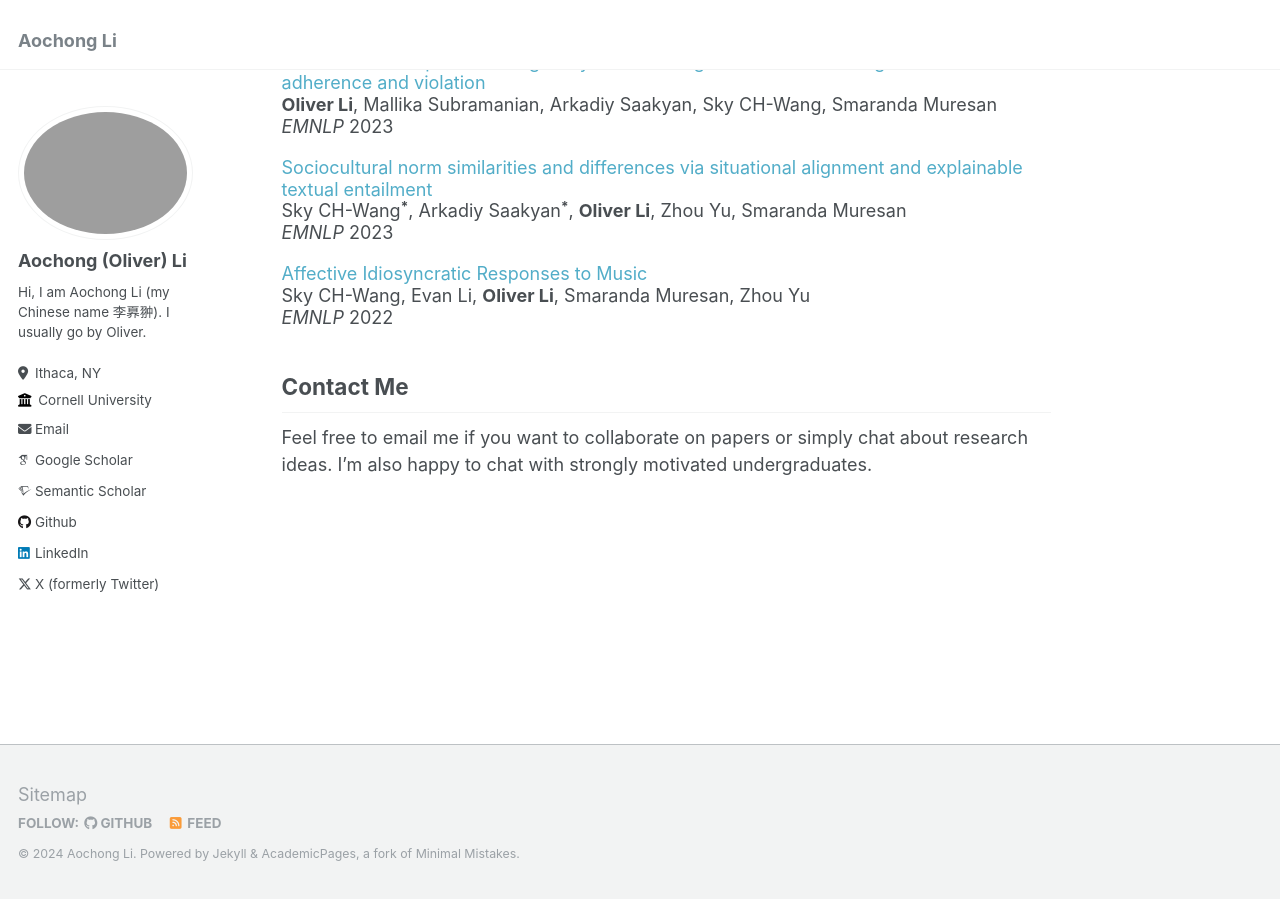
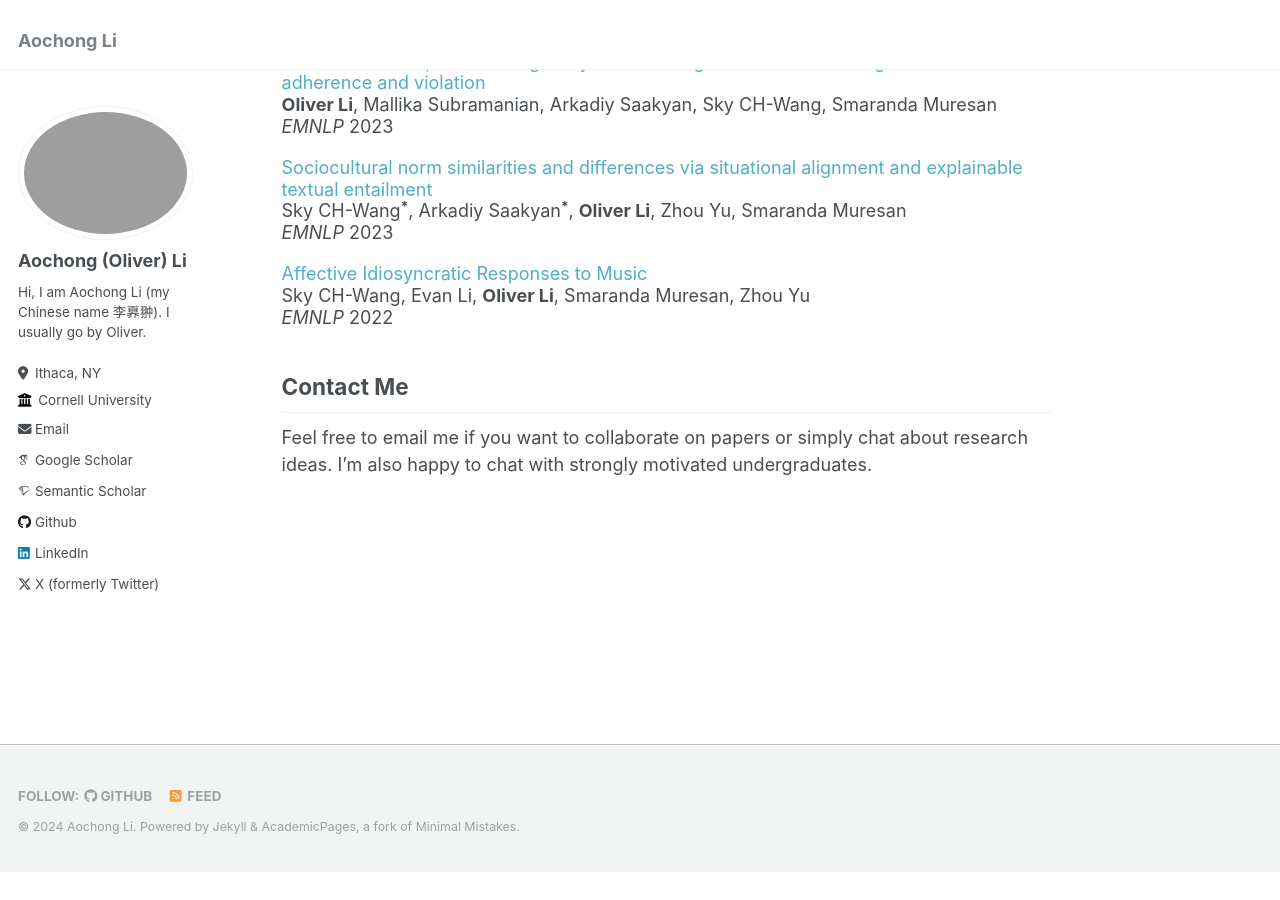
Before and after one commit to Aochong-Li/aochong-li.github.io, a Jekyll site: the page built from _pages/about.md, in a window 1280 px wide and 900 px high, scrolled down 639 px. Built offline with Jekyll 4.4.1, drawn with Linux system fonts in a browser that asks for light colours; some web fonts are replaced; after the commit the page ends 1512 px from its top, so only the background shows below that.

```diff
--- a/_config.yml
+++ b/_config.yml
@@ -287,14 +287,14 @@
 # Plugins
 plugins:
   - jekyll-paginate
-  - jekyll-sitemap
+  # - jekyll-sitemap
   - jekyll-gist
   - jekyll-feed
   - jekyll-redirect-from
 # mimic GitHub Pages with --safe
 whitelist:
   - jekyll-paginate
-  - jekyll-sitemap
+  # - jekyll-sitemap
   - jekyll-gist
   - jekyll-feed
   - jemoji
--- a/_includes/footer/custom.html
+++ b/_includes/footer/custom.html
@@ -1,3 +1,3 @@
 <!-- start custom footer snippets -->
-<a href="/sitemap/">Sitemap</a>
+<!-- <a href="/sitemap/">Sitemap</a> -->
 <!-- end custom footer snippets -->
```
